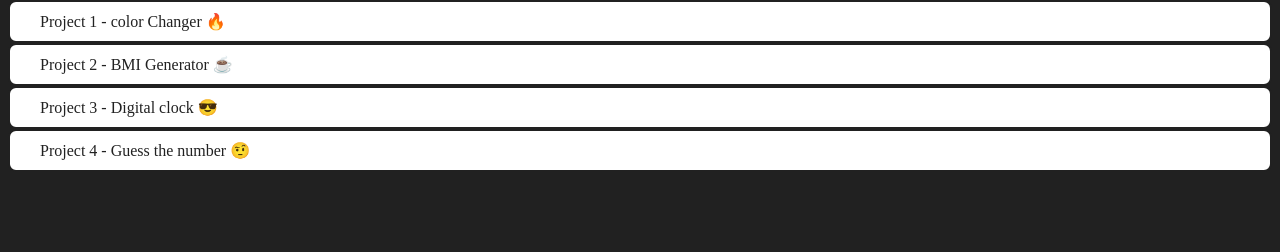
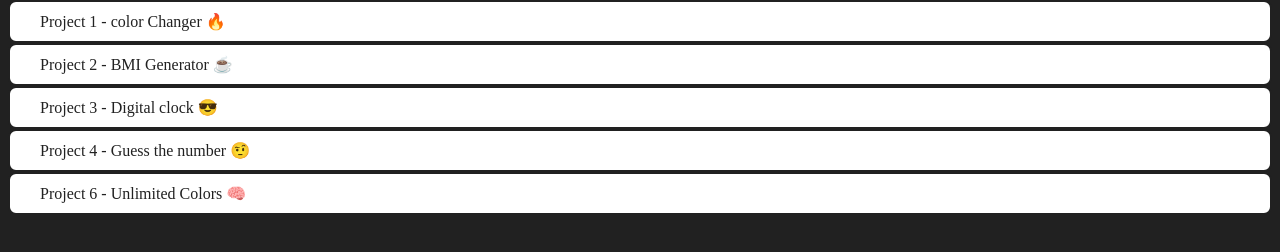
Before and after one commit to Aarya2892/Javascript, a plain HTML site: page Projects/00_Projects_List/index.html in a window 1280 px wide. Shown: the part 126-378 px from the top of the page. Drawn offline with Linux system fonts and the light colour scheme.

Commit message:
Projects

```diff
--- a/Projects/00_Projects_List/index.html
+++ b/Projects/00_Projects_List/index.html
@@ -18,6 +18,7 @@
             <a href="/Projects/02_Project/index.html" class="project-link">Project 2 - BMI Generator ☕️</a>
             <a href="/Projects/03_Project/index.html" class="project-link">Project 3 - Digital clock 😎</a>
             <a href="/Projects/04_Project/index.html" class="project-link">Project 4 - Guess the number 🤨</a>
+            <a href="/Projects/06_Project/index.html" class="project-link">Project 6 - Unlimited Colors 🧠</a>
         </div>
     </main>
 </body>
```
